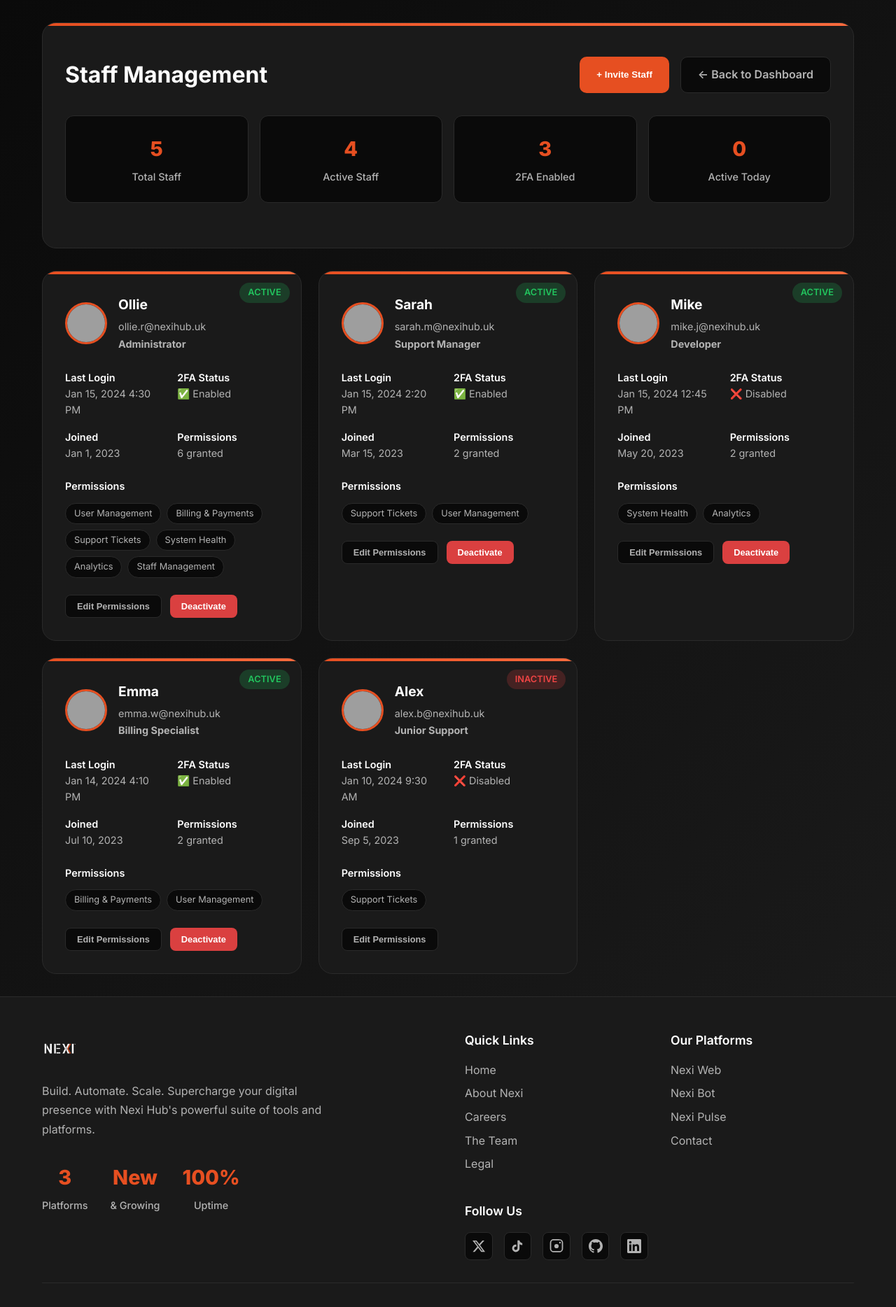
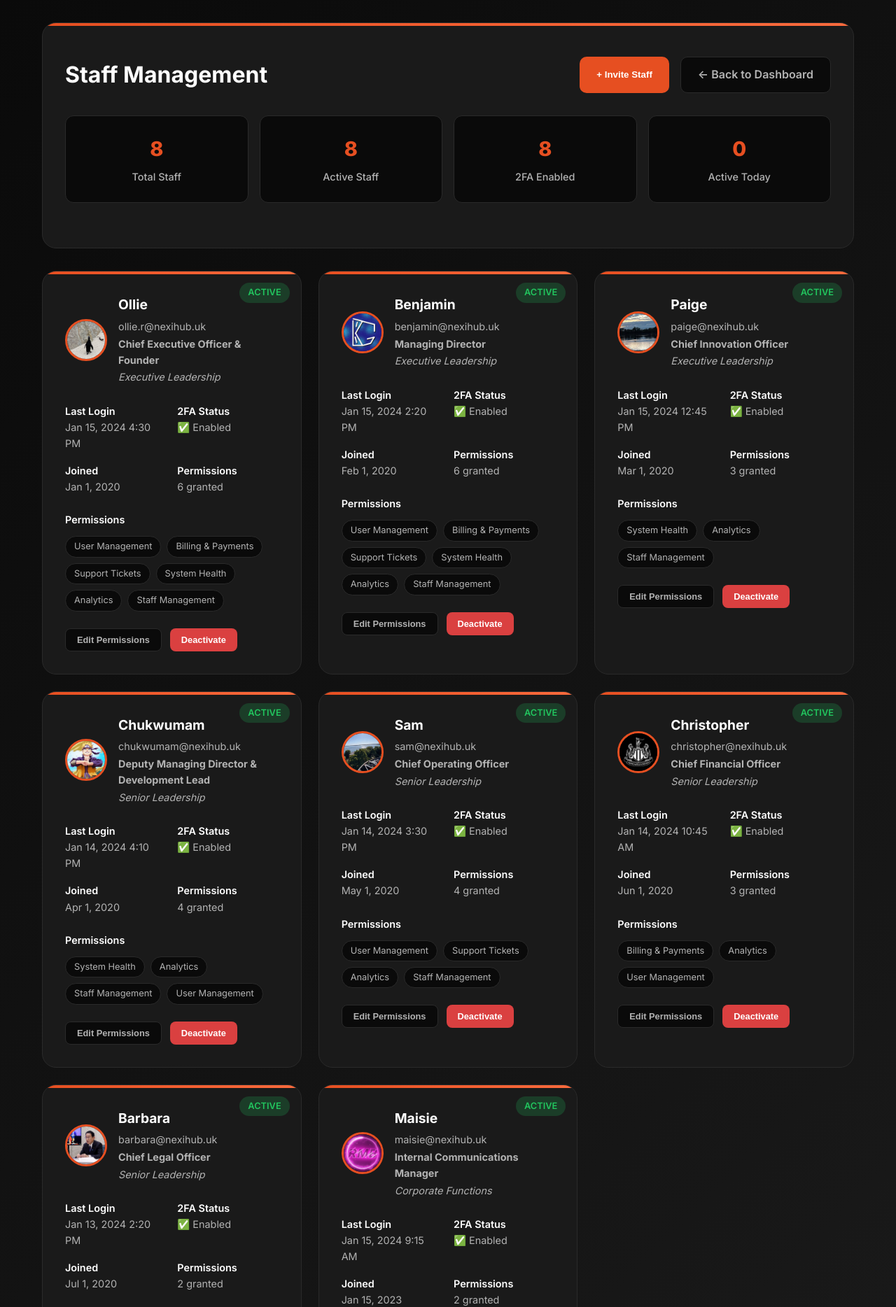
Before and after one commit to Nexi-Bot/nexihub, a PHP site: page /staff/team.php in a window 1280 px wide. Shown: the part 129-1997 px from the top of the page at 70% size. Run offline with PHP 8.4, Linux system fonts and the light colour scheme; the visitor is signed in with stand-in values (Sample User, id 1); grey boxes are pictures that could not be loaded.

Commit message:
Update team structure and staff dashboard
- Moved Maisie from Executive Leadership to Corporate Functions section
- Updated staff dashboard to include real team members from team page
- Added department information display for all staff members
- Replaced demo staff data with actual team members:
  * Ollie (CEO & Founder)
  * Benjamin (Managing Director)
  * Paige (Chief Innovation Officer)
  * Chukwumam (Deputy MD & Development Lead)
  * Sam (Chief Operating Officer)
  * Christopher (Chief Financial Officer)
  * Barbara (Chief Legal Officer)
  * Maisie (Internal Communications Manager)
- All staff profiles now use correct images from team page
- Added department information to staff management interface

```diff
--- a/staff/team.php
+++ b/staff/team.php
@@ -35,68 +35,112 @@ if ($_POST && $action) {
     }
 }
 
-// Sample staff data (in a real app, this would come from your database)
+// Real staff data from team page
 $staffMembers = [
     [
         'id' => 1,
         'email' => 'ollie.r@nexihub.uk',
         'discord_username' => 'Ollie',
-        'discord_avatar' => 'https://cdn.discordapp.com/avatars/123456789/avatar.png',
-        'role' => 'Administrator',
+        'discord_avatar' => '/assets/images/Ollie.jpg',
+        'role' => 'Chief Executive Officer & Founder',
+        'department' => 'Executive Leadership',
         'status' => 'active',
         'last_login' => '2024-01-15 16:30:00',
-        'created' => '2023-01-01 10:00:00',
+        'created' => '2020-01-01 10:00:00',
         'two_fa_enabled' => true,
         'permissions' => ['user_management', 'billing', 'support', 'system', 'analytics', 'staff_management']
     ],
     [
         'id' => 2,
-        'email' => 'sarah.m@nexihub.uk',
-        'discord_username' => 'Sarah',
-        'discord_avatar' => 'https://cdn.discordapp.com/avatars/987654321/avatar.png',
-        'role' => 'Support Manager',
+        'email' => 'benjamin@nexihub.uk',
+        'discord_username' => 'Benjamin',
+        'discord_avatar' => '/assets/images/Benjamin.jpg',
+        'role' => 'Managing Director',
+        'department' => 'Executive Leadership',
         'status' => 'active',
         'last_login' => '2024-01-15 14:20:00',
-        'created' => '2023-03-15 09:30:00',
+        'created' => '2020-02-01 09:30:00',
         'two_fa_enabled' => true,
-        'permissions' => ['support', 'user_management']
+        'permissions' => ['user_management', 'billing', 'support', 'system', 'analytics', 'staff_management']
     ],
     [
         'id' => 3,
-        'email' => 'mike.j@nexihub.uk',
-        'discord_username' => 'Mike',
-        'discord_avatar' => 'https://cdn.discordapp.com/avatars/456789123/avatar.png',
-        'role' => 'Developer',
+        'email' => 'paige@nexihub.uk',
+        'discord_username' => 'Paige',
+        'discord_avatar' => '/assets/images/Paige.jpg',
+        'role' => 'Chief Innovation Officer',
+        'department' => 'Executive Leadership',
         'status' => 'active',
         'last_login' => '2024-01-15 12:45:00',
-        'created' => '2023-05-20 14:15:00',
-        'two_fa_enabled' => false,
-        'permissions' => ['system', 'analytics']
+        'created' => '2020-03-01 14:15:00',
+        'two_fa_enabled' => true,
+        'permissions' => ['system', 'analytics', 'staff_management']
     ],
     [
         'id' => 4,
-        'email' => 'emma.w@nexihub.uk',
-        'discord_username' => 'Emma',
-        'discord_avatar' => 'https://cdn.discordapp.com/avatars/789123456/avatar.png',
-        'role' => 'Billing Specialist',
+        'email' => 'chukwumam@nexihub.uk',
+        'discord_username' => 'Chukwumam',
+        'discord_avatar' => '/assets/images/Chukwumam.jpg',
+        'role' => 'Deputy Managing Director & Development Lead',
+        'department' => 'Senior Leadership',
         'status' => 'active',
         'last_login' => '2024-01-14 16:10:00',
-        'created' => '2023-07-10 11:00:00',
+        'created' => '2020-04-01 11:00:00',
         'two_fa_enabled' => true,
-        'permissions' => ['billing', 'user_management']
+        'permissions' => ['system', 'analytics', 'staff_management', 'user_management']
     ],
     [
         'id' => 5,
-        'email' => 'alex.b@nexihub.uk',
-        'discord_username' => 'Alex',
-        'discord_avatar' => 'https://cdn.discordapp.com/avatars/321654987/avatar.png',
-        'role' => 'Junior Support',
-        'status' => 'inactive',
-        'last_login' => '2024-01-10 09:30:00',
-        'created' => '2023-09-05 13:20:00',
-        'two_fa_enabled' => false,
-        'permissions' => ['support']
+        'email' => 'sam@nexihub.uk',
+        'discord_username' => 'Sam',
+        'discord_avatar' => '/assets/images/Sam.gif',
+        'role' => 'Chief Operating Officer',
+        'department' => 'Senior Leadership',
+        'status' => 'active',
+        'last_login' => '2024-01-14 15:30:00',
+        'created' => '2020-05-01 13:20:00',
+        'two_fa_enabled' => true,
+        'permissions' => ['user_management', 'support', 'analytics', 'staff_management']
     ],
+    [
+        'id' => 6,
+        'email' => 'christopher@nexihub.uk',
+        'discord_username' => 'Christopher',
+        'discord_avatar' => '/assets/images/Christopher.jpg',
+        'role' => 'Chief Financial Officer',
+        'department' => 'Senior Leadership',
+        'status' => 'active',
+        'last_login' => '2024-01-14 10:45:00',
+        'created' => '2020-06-01 09:15:00',
+        'two_fa_enabled' => true,
+        'permissions' => ['billing', 'analytics', 'user_management']
+    ],
+    [
+        'id' => 7,
+        'email' => 'barbara@nexihub.uk',
+        'discord_username' => 'Barbara',
+        'discord_avatar' => '/assets/images/Barbara.jpg',
+        'role' => 'Chief Legal Officer',
+        'department' => 'Senior Leadership',
+        'status' => 'active',
+        'last_login' => '2024-01-13 14:20:00',
+        'created' => '2020-07-01 11:30:00',
+        'two_fa_enabled' => true,
+        'permissions' => ['user_management', 'staff_management']
+    ],
+    [
+        'id' => 8,
+        'email' => 'maisie@nexihub.uk',
+        'discord_username' => 'Maisie',
+        'discord_avatar' => '/assets/images/maisie.jpg',
+        'role' => 'Internal Communications Manager',
+        'department' => 'Corporate Functions',
+        'status' => 'active',
+        'last_login' => '2024-01-15 09:15:00',
+        'created' => '2023-01-15 10:00:00',
+        'two_fa_enabled' => true,
+        'permissions' => ['staff_management', 'user_management']
+    ]
 ];
 
 $availablePermissions = [
@@ -610,6 +654,7 @@ include __DIR__ . '/../includes/header.php';
                             <h3><?php echo htmlspecialchars($staff['discord_username']); ?></h3>
                             <p><?php echo htmlspecialchars($staff['email']); ?></p>
                             <p><strong><?php echo htmlspecialchars($staff['role']); ?></strong></p>
+                            <p><em><?php echo htmlspecialchars($staff['department'] ?? 'Not specified'); ?></em></p>
                         </div>
                     </div>
 
```
Also changed, not shown: team.php (+11 -32 lines).
